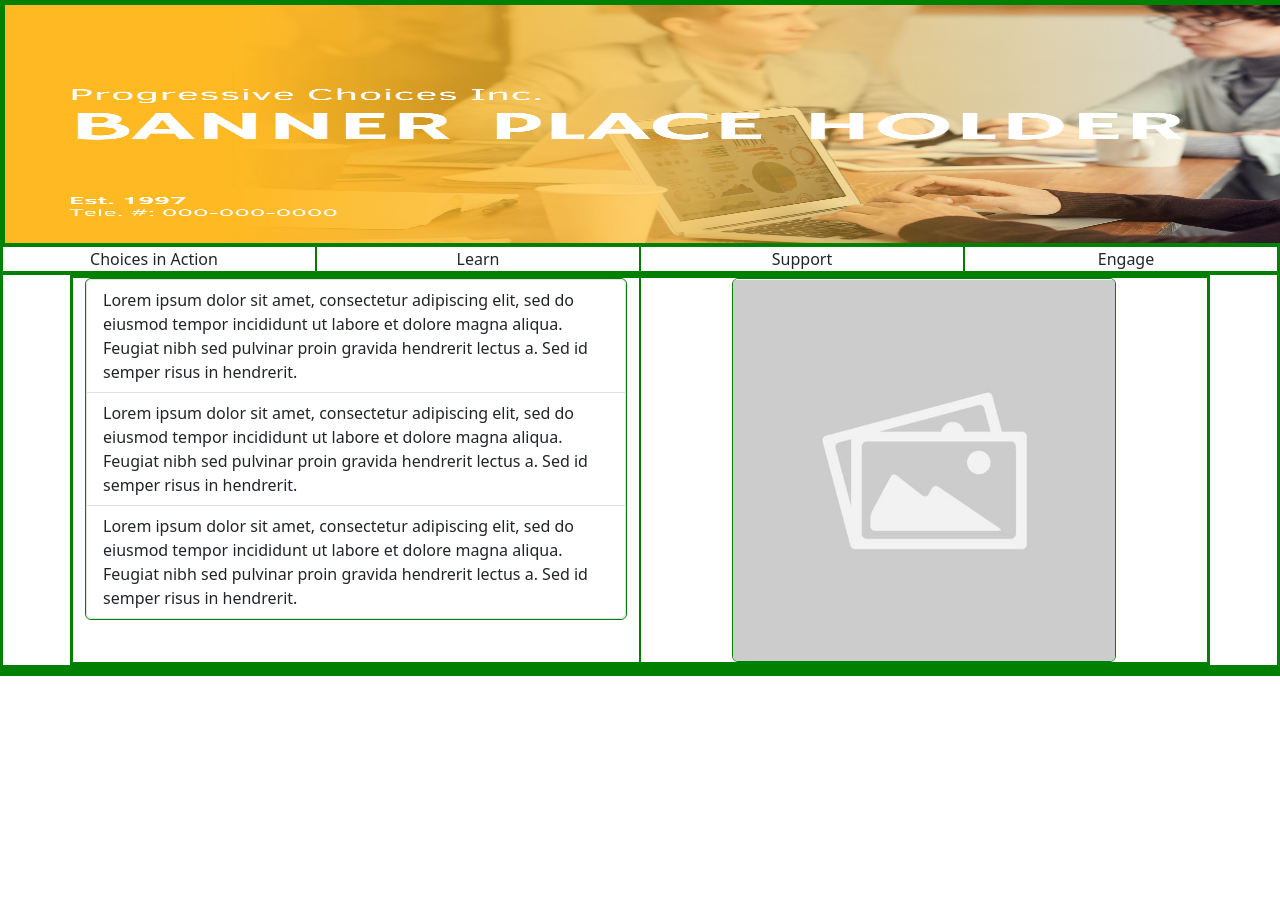
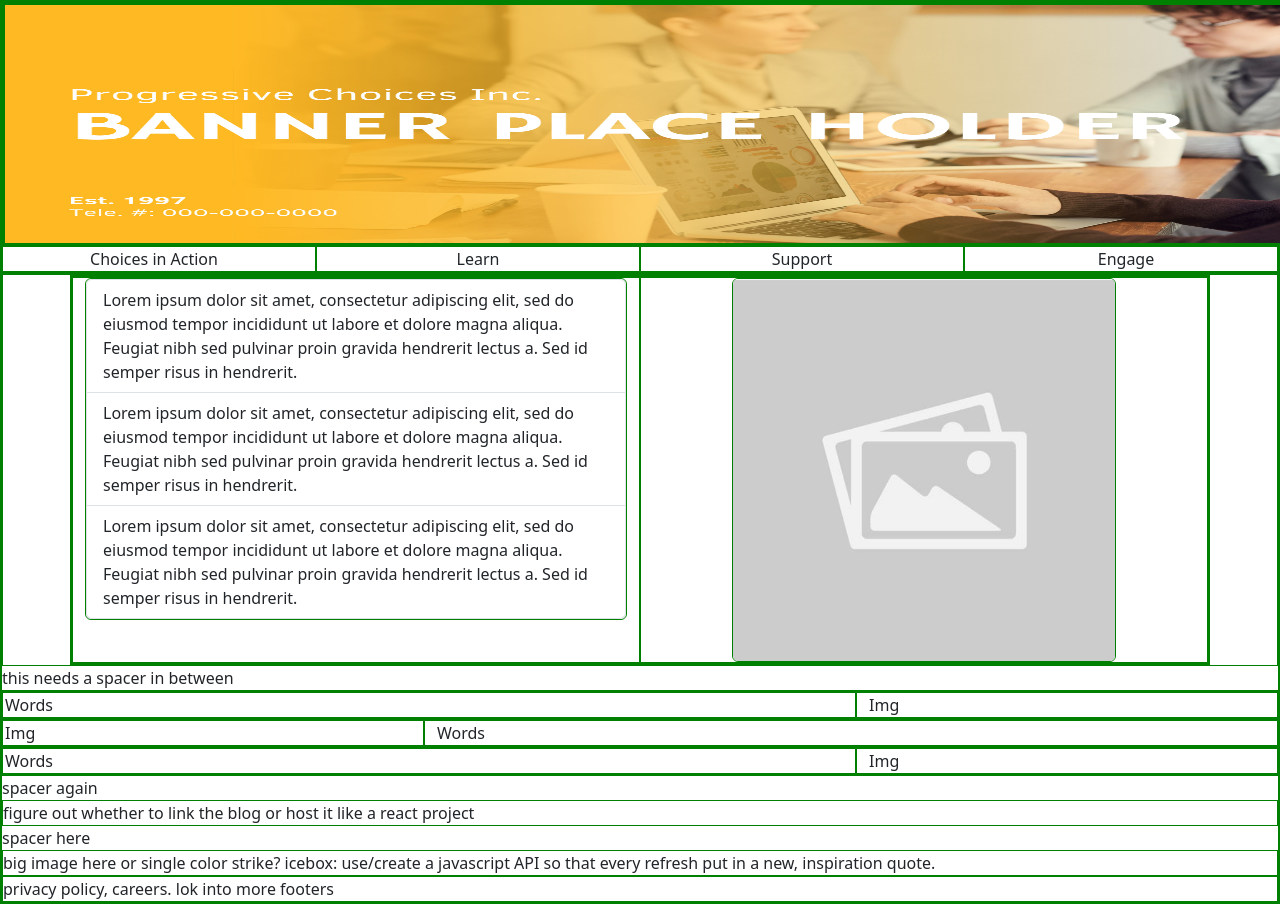
Before and after one commit to bathant702/progressive_choices_inc, a website: page index.html in a window 1280 px wide. Before the commit the page ends 800 px from the top, so only its background shows below. Drawn offline with nearby package versions, Linux system fonts and the light colour scheme.

Commit message:
create index layout

```diff
--- a/index.html
+++ b/index.html
@@ -66,16 +66,41 @@
         </div>
       </div>
     </section>
+    this needs a spacer in between
 
     <!-- Info -->
-    <section></section>
+    <section>
+      <div class="row">
+        <div class="col-8">Words</div>
+        <div class="col-4">Img</div>
+      </div>
+      <div class="row">
+        <div class="col-4">Img</div>
+        <div class="col-8">Words</div>
+      </div>
+      <div class="row">
+        <div class="col-8">Words</div>
+        <div class="col-4">Img</div>
+      </div>
+    </section>
+    spacer again
+
     <!-- Blog -->
-    <section></section>
+    <section>
+      figure out whether to link the blog or host it like a react project
+    </section>
+    spacer here
+
     <!-- Quote/Big Menu -->
-    <section></section>
+    <section>
+      big image here or single color strike? icebox: use/create a javascript API
+      so that every refresh put in a new, inspiration quote.
+    </section>
+
     <!-- footer -->
-    <footer></footer>
+    <footer>privacy policy, careers. lok into more footers</footer>
 
+    <!-- bootstrap javascript -->
     <script
       src="https://cdn.jsdelivr.net/npm/bootstrap@5.3.2/dist/js/bootstrap.bundle.min.js"
       integrity="sha384-C6RzsynM9kWDrMNeT87bh95OGNyZPhcTNXj1NW7RuBCsyN/o0jlpcV8Qyq46cDfL"
```
